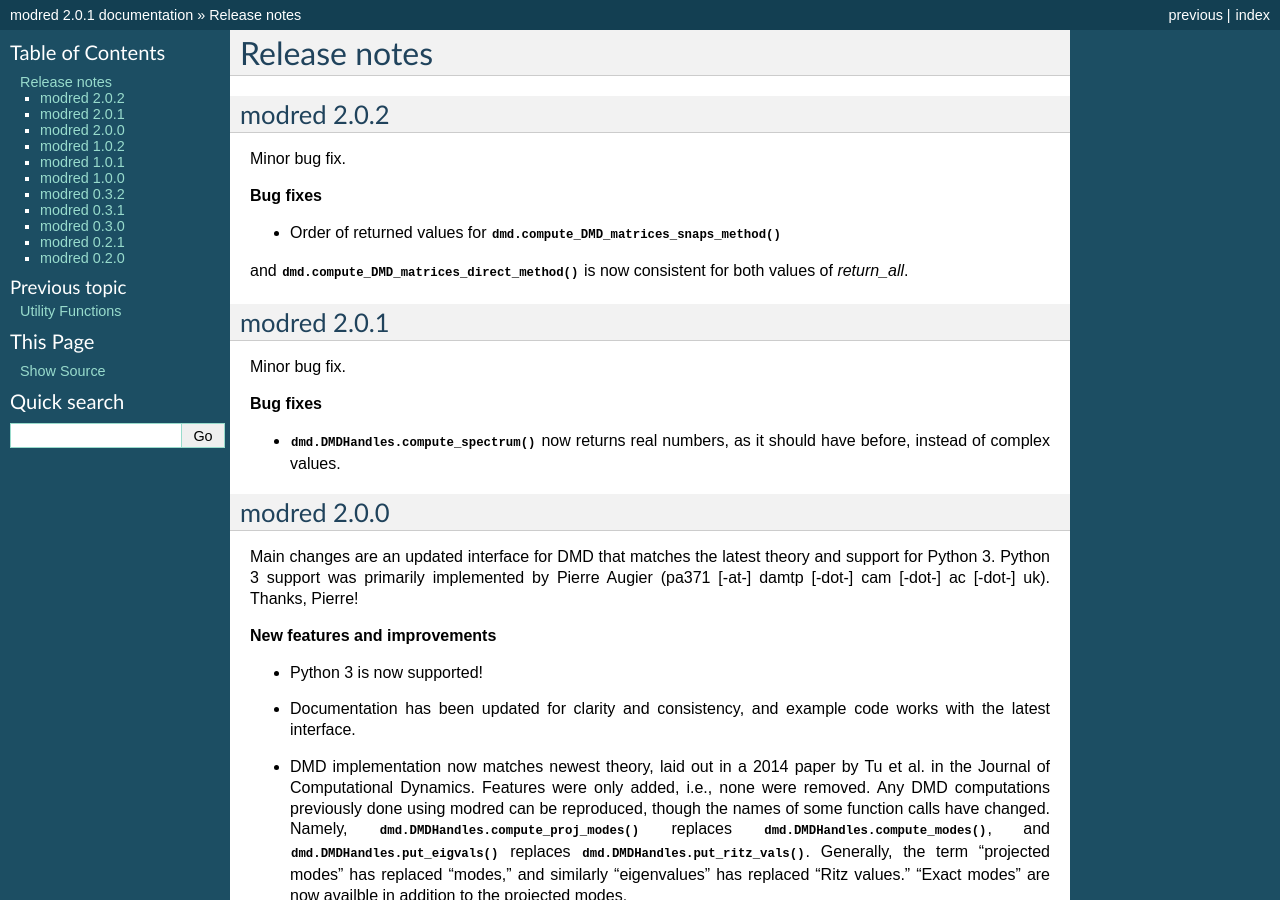
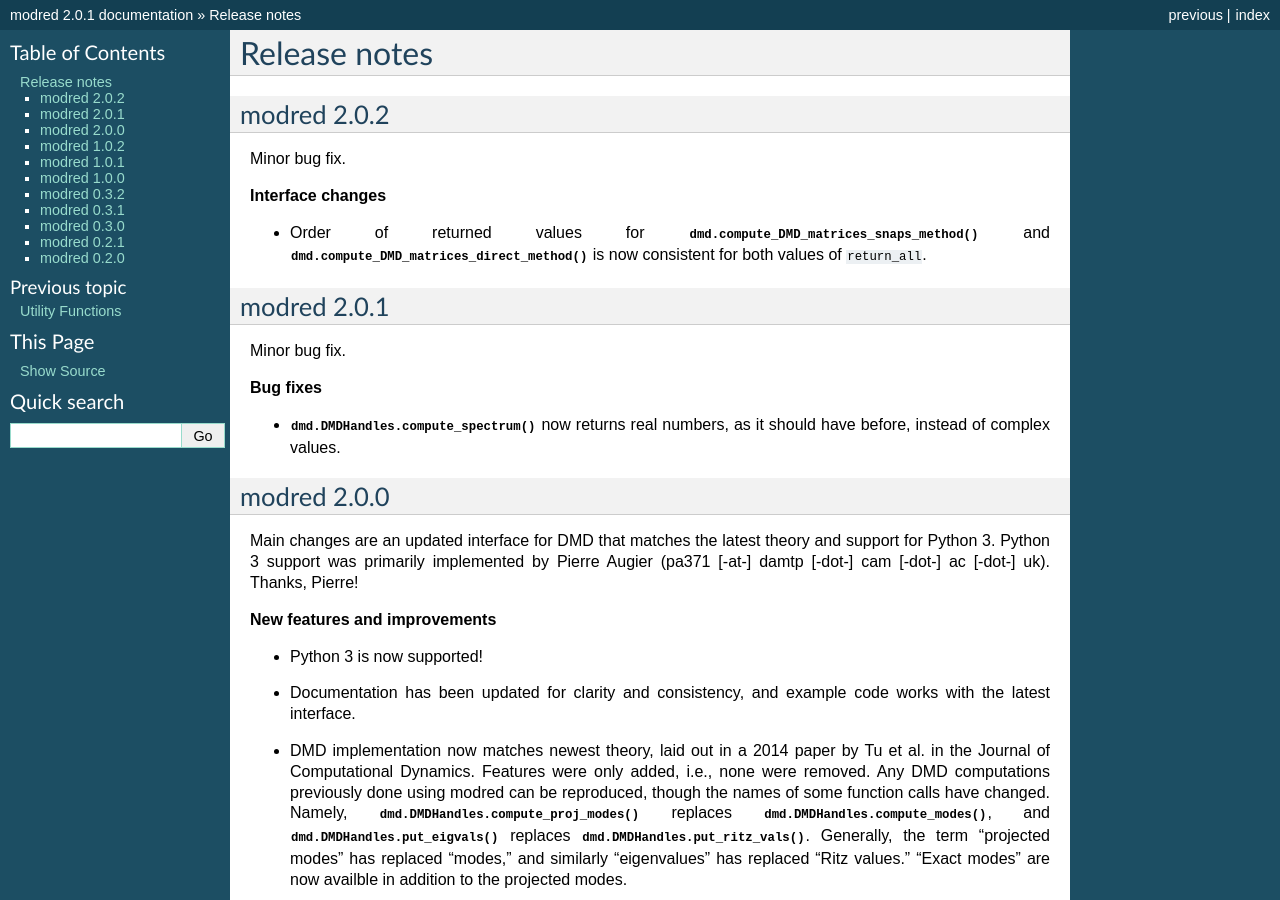
Before and after one commit to belson17/modred, a Sphinx documentation site: the page built from doc/release_notes.rst, in a window 1280 px wide and 900 px high. Built offline with Sphinx 7.4.7, drawn with Linux system fonts in a browser that asks for light colours; formulas are drawn with MathJax 3; the version number is read from the project's files by our own code.

Commit message:
Updated release notes.

```diff
--- a/doc/release_notes.rst
+++ b/doc/release_notes.rst
@@ -9,11 +9,11 @@ modred 2.0.2
 
 Minor bug fix.
 
-**Bug fixes**
+**Interface changes**
 
 * Order of returned values for :py:func:`dmd.compute_DMD_matrices_snaps_method`
-and :py:func:`dmd.compute_DMD_matrices_direct_method` is now consistent for both
-values of `return_all`.
+  and :py:func:`dmd.compute_DMD_matrices_direct_method` is now consistent for
+  both values of ``return_all``.
 
 
 ------------
```
